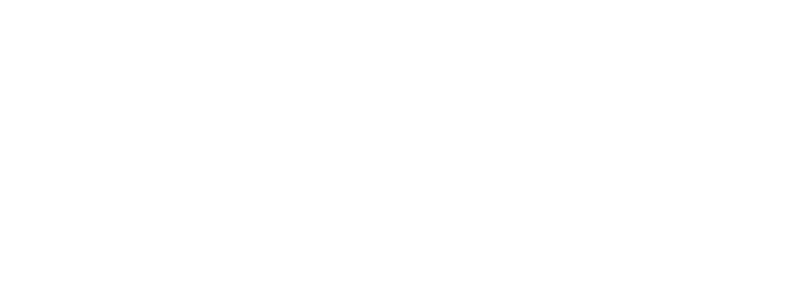
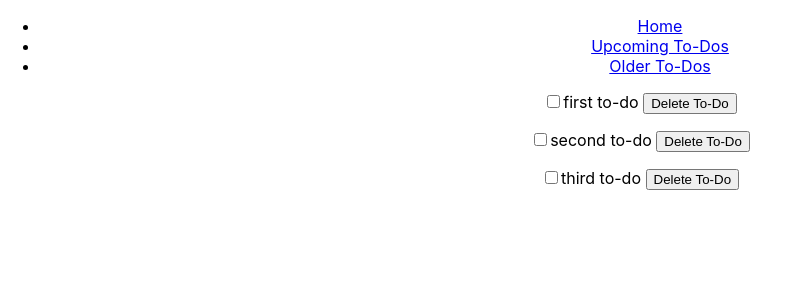
Before and after one commit to BarrySang/react-to-do-list, a React (Create React App) app: page /upcomingToDos/13-12-2023 in a window 1280 px wide. Before the commit this address had no page. Shown: the top 300 px of the page, without its empty margins (0-790 px from the left). Built offline with nearby package versions, Linux system fonts and the light colour scheme.

Commit message:
update code

```diff
--- a/src/App.js
+++ b/src/App.js
@@ -4,7 +4,9 @@
 import Home from './components/Home';
 import Layout from './components/Layout';
 import OlderToDos from './components/OlderToDos';
+import ParamsTest from './components/ParamsTest';
 import UpcomingToDos from './components/UpcomingToDos';
+import ViewToDos from './components/ViewToDos';
 
 function App() {
   const [toDos, setToDos] = useState([]);
@@ -15,7 +17,7 @@
 
   let allToDos = [
     {
-      date: "12/12/2023",
+      date: "13-12-2023",
       toDosArray: [
         {
           id: 1,
@@ -35,7 +37,7 @@
       ]
     },
     {
-      date: "13/12/2023",
+      date: "14-12-2023",
       toDosArray: [
         {
           id: 1,
@@ -55,7 +57,27 @@
       ]
     },
     {
-      date: "14/12/2023",
+      date: "15-12-2023",
+      toDosArray: [
+        {
+          id: 1,
+          toDosText: 'first to-do',
+          checked: false
+        },
+        {
+          id: 2,
+          toDosText: 'second to-do',
+          checked: false
+        },
+        {
+          id: 3,
+          toDosText: 'third to-do',
+          checked: false
+        }
+      ]
+    },
+    {
+      date: "16-12-2023",
       toDosArray: [
         {
           id: 1,
@@ -81,10 +103,11 @@
     let localAllToDos = allToDos
 
       let today = new Date()
-      let date = today.getDate()+'/'+(today.getMonth()+1)+'/'+today.getFullYear()
+      let date = today.getDate()+'-'+(today.getMonth()+1)+'-'+today.getFullYear()
       let toDosToday = localAllToDos.filter(toDos => toDos.date === date)
       let toDosUpcoming = localAllToDos.filter(toDos => toDos.date > date)
       let toDosOlder = localAllToDos.filter(toDos => toDos.date < date)
+
 
       // setToDos(JSON.parse(localStorage.getItem('toDos')) || []);
 
@@ -93,12 +116,20 @@
       setOlderToDos(toDosOlder.length ? toDosOlder: [])
   }, [])
 
+  // get to-dos for a given date
+  function getSpecificTodos (date) {
+    let dateText = date.date
+    let toDos = allToDos.filter(toDos => toDos.date === dateText)
+    return toDos
+  }
+
   return (
     <BrowserRouter>
       <Routes>
         <Route path="/" element={<Layout />}>
           <Route index element={<Home toDos={todaysToDos} setToDos={setToDos} />} />
           <Route path="upcomingToDos" element={<UpcomingToDos upcomingToDos={upcomingToDos} />} />
+          <Route path="/upcomingToDos/:date" element={<ViewToDos getSpecificToDos={getSpecificTodos} />} />
           <Route path="olderToDos" element={<OlderToDos olderToDos={olderToDos} />} />
         </Route>
       </Routes>
--- /dev/null
+++ b/src/components/ParamsTest.js
@@ -0,0 +1,14 @@
+import { useParams } from "react-router"
+
+function ParamsTest () {
+    let dateParam = useParams()
+    console.log(dateParam)
+
+    return (
+        <div>
+            {/* {dateParam} */}
+        </div>
+    )
+}
+
+export default ParamsTest
--- /dev/null
+++ b/src/components/ToDosListGroups.js
@@ -0,0 +1,21 @@
+import { Link } from "react-router-dom";
+
+function ToDosListGroups ({toDosListGroups}) {
+    // console.log(toDosListGroup)
+    if (toDosListGroups && toDosListGroups.length > 0) {
+
+        return (
+            <div>
+                {toDosListGroups.map(toDosListGroup => (
+                    <p key={toDosListGroup.date}>
+
+                        <label>{toDosListGroup.date}</label>
+                        <button><Link to={'/upcomingToDos/'+toDosListGroup.date} >Open</Link></button>
+                    </p>
+                ))}
+            </div>
+        )
+    }
+}
+
+export default ToDosListGroups
--- a/src/components/UpcomingToDos.js
+++ b/src/components/UpcomingToDos.js
@@ -1,10 +1,18 @@
+import ToDosListGroups from "./ToDosListGroups";
+import ViewToDos from "./ViewToDos";
+
 function UpcomingToDos ({upcomingToDos}) {
-    console.log(upcomingToDos)
-    return (
-        <div>
-            <h2>Upcoming To-Dos</h2>
-        </div>
-    )
+    if (upcomingToDos.length) {
+        console.log(upcomingToDos)
+        return (
+            <div>
+
+                <ToDosListGroups toDosListGroups={upcomingToDos} />
+            </div>
+        )
+
+    }
+
 }
 
 export default UpcomingToDos
--- a/src/components/ViewToDos.js
+++ b/src/components/ViewToDos.js
@@ -1,8 +1,20 @@
-function ViewToDos ({toDos, deleteToDo, toggleChecked}) {
+import { useParams } from "react-router";
 
+function ViewToDos ({toDos, deleteToDo, toggleChecked, getSpecificToDos}) {
+    let date = useParams()
+
+    // check if the component has been called from a route
+    if (Object.keys(date).length) {
+        console.log(date)
+        let specificToDos = getSpecificToDos(date)
+        if(specificToDos && specificToDos.length) {
+            toDos = specificToDos[0].toDosArray
+        }
+    }
+
+    // console.log(toDos)
     if (toDos && toDos.length > 0) {
         return (
-
             <div>
                 {toDos.map(toDo => (
                     <p key={toDo.id} className="toDo-container">
```
